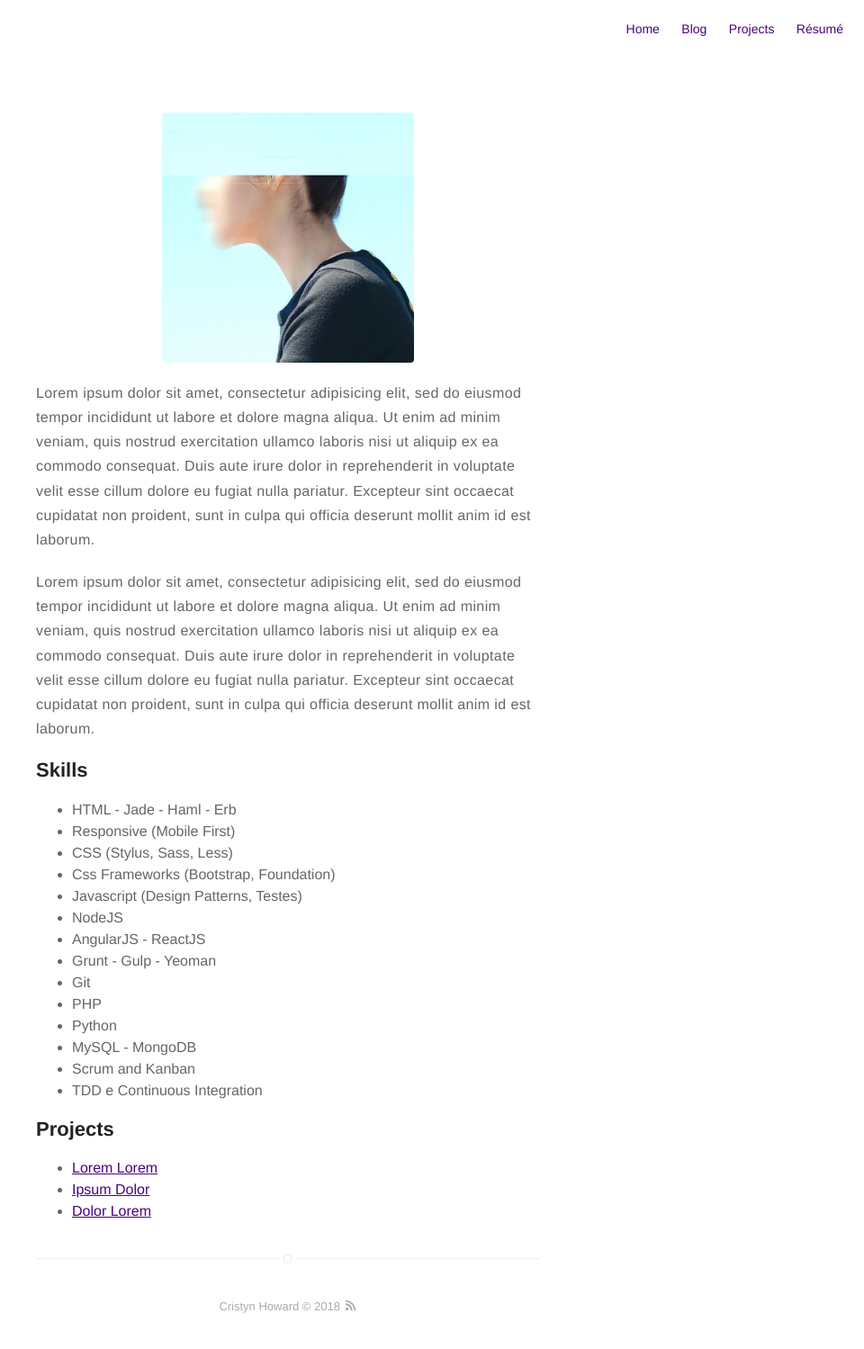
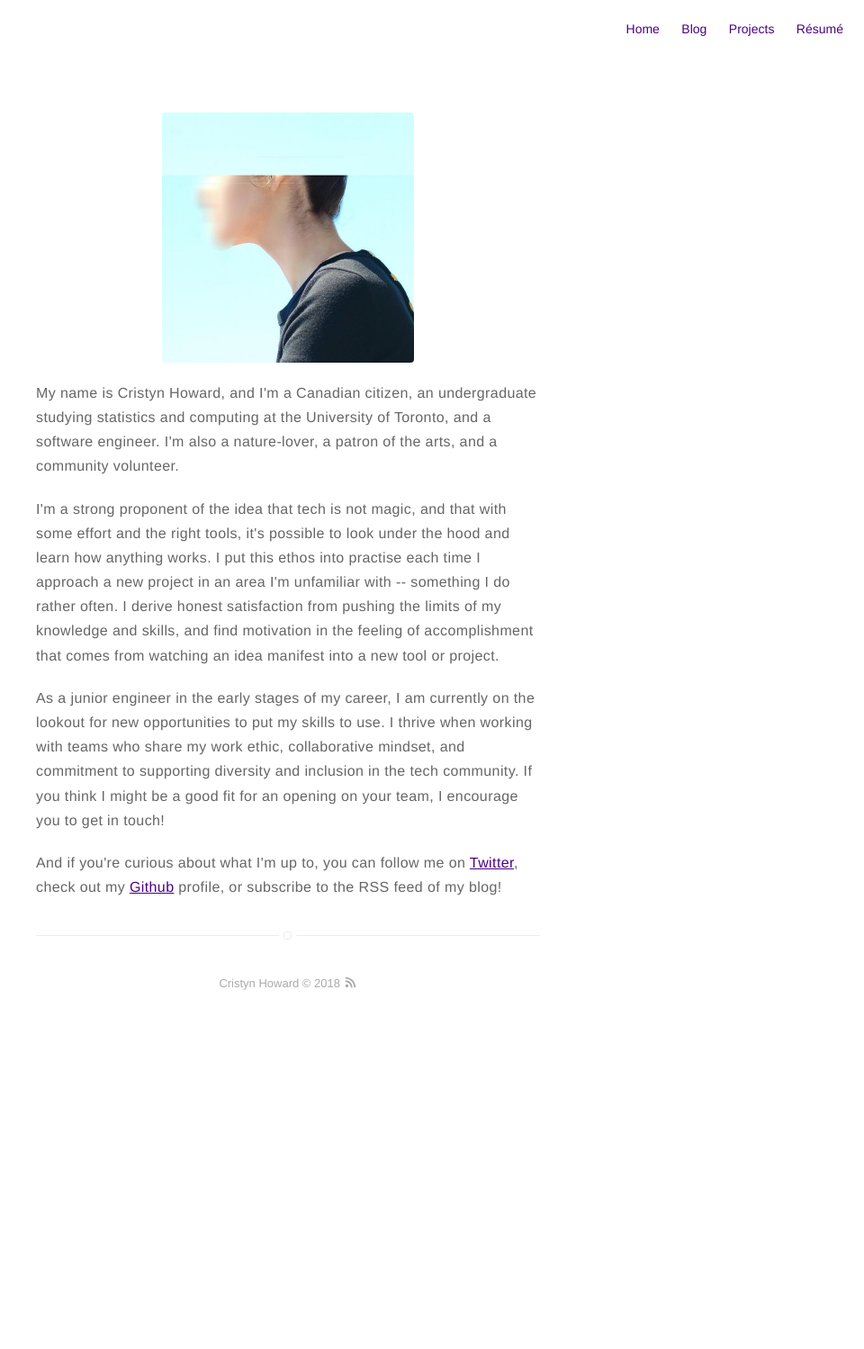
Before and after one commit to cristynhoward/cristynhoward.github.io, a Jekyll site: the page built from about.md, in a window 1280 px wide. Shown: the whole page at 90% size, without its empty margins (320-1280 px from the left). Built offline with Jekyll 4.4.1, drawn with Linux system fonts in a browser that asks for light colours; after the commit the page ends 1140 px from its top, so only the background shows below that.

Commit message:
Customized About page.

```diff
--- a/about.md
+++ b/about.md
@@ -4,43 +4,10 @@ layout: page
 ---
 ![Profile Image]({{ site.url }}/{{ site.picture }})
 
-<p>Lorem ipsum dolor sit amet, consectetur adipisicing elit, sed do eiusmod
-tempor incididunt ut labore et dolore magna aliqua. Ut enim ad minim veniam,
-quis nostrud exercitation ullamco laboris nisi ut aliquip ex ea commodo
-consequat. Duis aute irure dolor in reprehenderit in voluptate velit esse
-cillum dolore eu fugiat nulla pariatur. Excepteur sint occaecat cupidatat non
-proident, sunt in culpa qui officia deserunt mollit anim id est laborum.</p>
+<p>My name is Cristyn Howard, and I'm a Canadian citizen, an undergraduate studying statistics and computing at the University of Toronto, and a software engineer. I'm also a nature-lover, a patron of the arts, and a community volunteer.</p>
 
-<p>Lorem ipsum dolor sit amet, consectetur adipisicing elit, sed do eiusmod
-tempor incididunt ut labore et dolore magna aliqua. Ut enim ad minim veniam,
-quis nostrud exercitation ullamco laboris nisi ut aliquip ex ea commodo
-consequat. Duis aute irure dolor in reprehenderit in voluptate velit esse
-cillum dolore eu fugiat nulla pariatur. Excepteur sint occaecat cupidatat non
-proident, sunt in culpa qui officia deserunt mollit anim id est laborum.</p>
+<p>I'm a strong proponent of the idea that tech is not magic, and that with some effort and the right tools, it's possible to look under the hood and learn how anything works. I put this ethos into practise each time I approach a new project in an area I'm unfamiliar with -- something I do rather often. I derive honest satisfaction from pushing the limits of my knowledge and skills, and find motivation in the feeling of accomplishment that comes from watching an idea manifest into a new tool or project.</p>
 
-<h2>Skills</h2>
+<p>As a junior engineer in the early stages of my career, I am currently on the lookout for new opportunities to put my skills to use. I thrive when working with teams who share my work ethic, collaborative mindset, and commitment to supporting diversity and inclusion in the tech community. If you think I might be a good fit for an opening on your team, I encourage you to get in touch!</p>
 
-<ul class="skill-list">
-	<li>HTML - Jade - Haml - Erb</li>
-	<li>Responsive (Mobile First)</li>
-	<li>CSS (Stylus, Sass, Less)</li>
-	<li>Css Frameworks (Bootstrap, Foundation)</li>
-	<li>Javascript (Design Patterns, Testes)</li>
-	<li>NodeJS</li>
-	<li>AngularJS - ReactJS</li>
-	<li>Grunt - Gulp - Yeoman</li>
-	<li>Git</li>
-	<li>PHP</li>
-	<li>Python</li>
-	<li>MySQL - MongoDB</li>
-	<li>Scrum and Kanban</li>
-	<li>TDD e Continuous Integration</li>
-</ul>
-
-<h2>Projects</h2>
-
-<ul>
-	<li><a href="https://github.com/">Lorem Lorem</a></li>
-	<li><a href="https://github.com/">Ipsum Dolor</a></li>
-	<li><a href="https://github.com/">Dolor Lorem</a></li>
-</ul>
+<p>And if you're curious about what I'm up to, you can follow me on <a href="http://www.twitter.com/cristynhoward">Twitter</a>, check out my <a href="http://www.github.com/cristynhoward">Github</a> profile, or subscribe to the RSS feed of my blog!</p>
```
